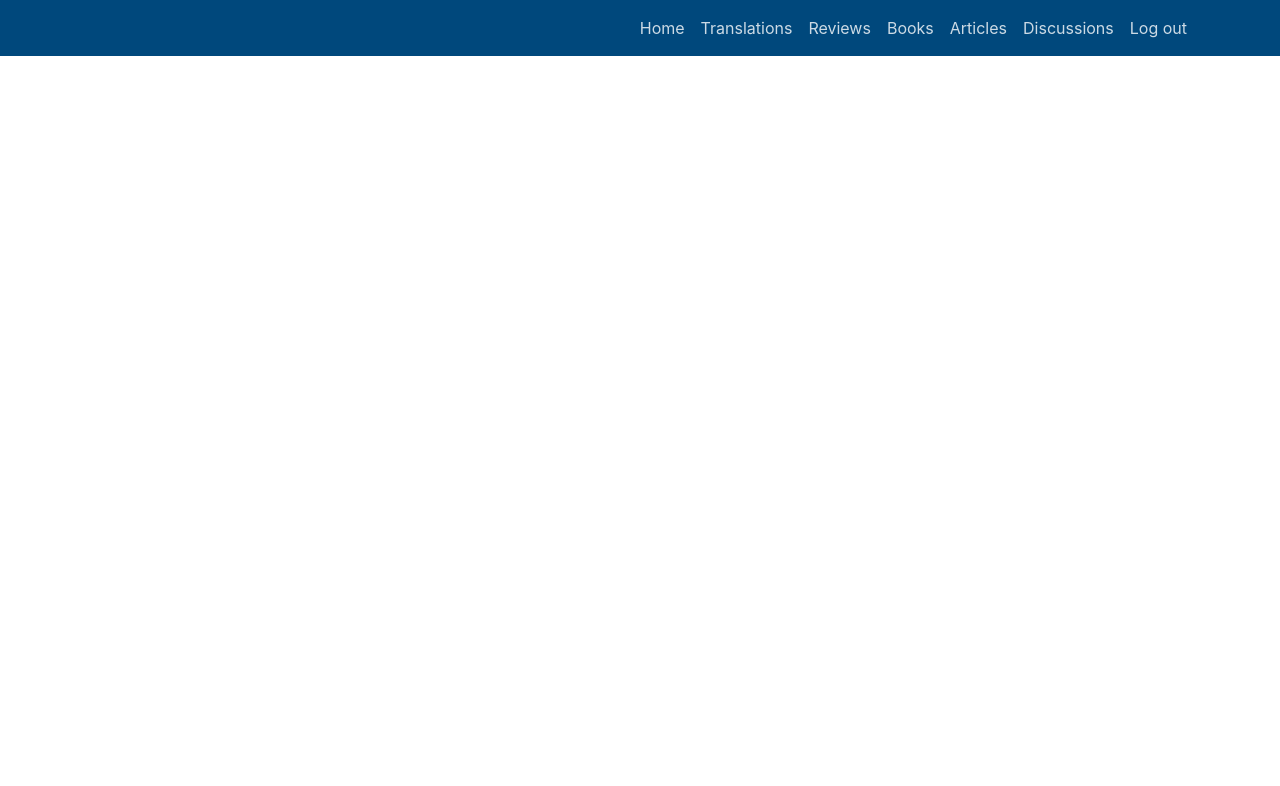
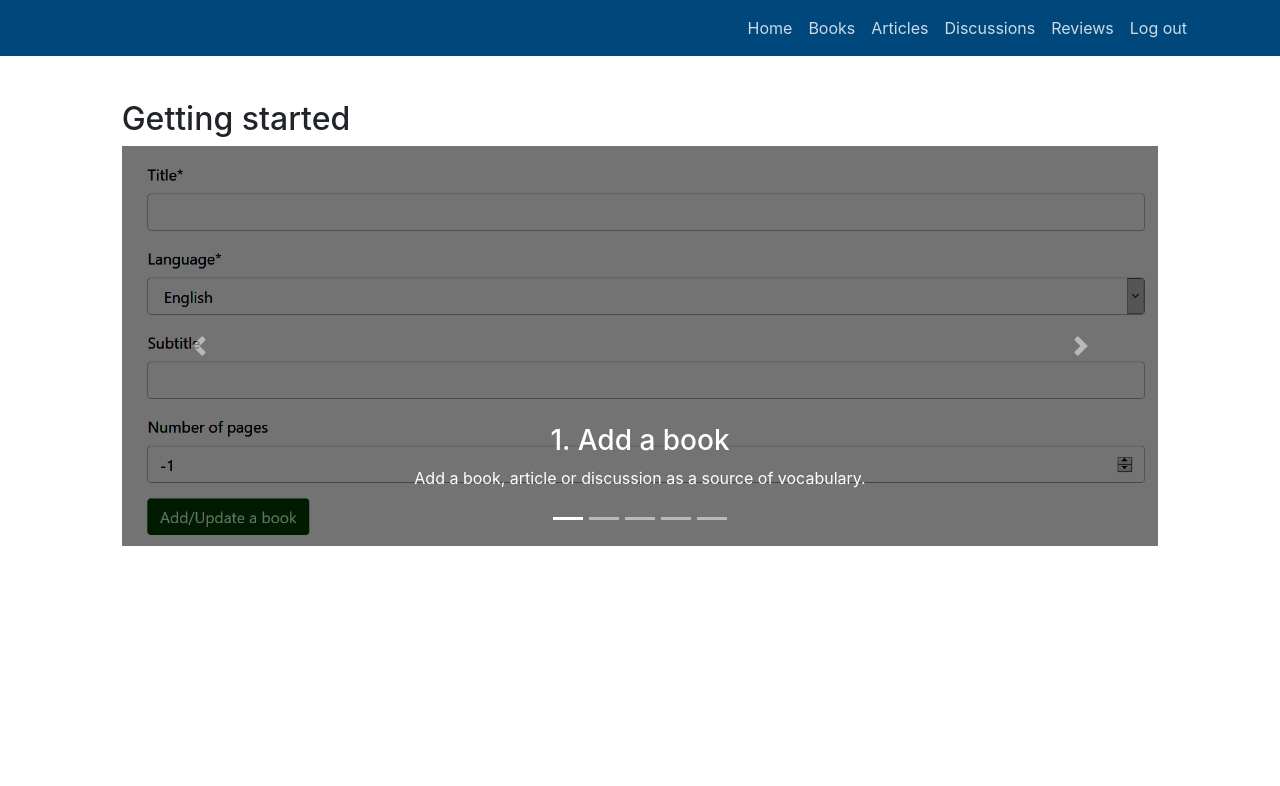
Before and after one commit to samuelp37/vocabulary-learning, a Django app: page /public/member/ in a window 1280 px wide. Shown: the top 786 px of the page. Run offline with Django 3.2, Linux system fonts and the light colour scheme; the visitor is signed in with stand-in values (Sample User, id 1); some libraries are stand-ins or nearby versions.

Commit message:
Adding a little introduction for usage. Dashboard functionality to integrate later

```diff
--- a/dictionary/forms.py
+++ b/dictionary/forms.py
@@ -86,7 +86,7 @@ class TopicForm(ModelForm):
 
 ORDERING_POLICY = (
     ('random', 'Random'),
-    ('LRU', 'Least Recently used'),
+    ('LRU', 'Least Recently used (Not implemented yet)'),
 )
 
 class QuizzForm(ModelForm):
--- a/dictionary/templates/dictionary/base_global.html
+++ b/dictionary/templates/dictionary/base_global.html
@@ -13,6 +13,10 @@
   {% load static %}
   <link href="{% static 'dictionary/dictionary/vendor/bootstrap/css/bootstrap.min.css' %}" rel="stylesheet">
   <link href="{% static 'dictionary/dictionary/css/custom.css' %}" rel="stylesheet">
+
+  <script src="https://ajax.googleapis.com/ajax/libs/jquery/3.5.1/jquery.min.js"></script>
+  <script src="https://cdnjs.cloudflare.com/ajax/libs/popper.js/1.16.0/umd/popper.min.js"></script>
+  <script src="https://maxcdn.bootstrapcdn.com/bootstrap/4.5.0/js/bootstrap.min.js"></script>
 
   <!-- icons -->
   <script src="https://kit.fontawesome.com/66535dc365.js"></script>
@@ -31,12 +35,6 @@
 		  <li class="nav-item">
             <a class="nav-link link1" href="{% url 'home_member' %}">Home</a>
           </li>
-          <li class="nav-item">
-            <a class="nav-link link1" href="{% url 'list_translations' %}">Translations</a>
-          </li>
-		  <li class="nav-item">
-            <a class="nav-link link1" href="{% url 'list_reviews' %}">Reviews</a>
-          </li>
 		  <li class="nav-item">
             <a class="nav-link link1" href="{% url 'list_book' %}">Books</a>
           </li>
@@ -45,6 +43,9 @@
           </li>
 		  <li class="nav-item">
             <a class="nav-link link1" href="{% url 'list_discussion' %}">Discussions</a>
+          </li>
+		  <li class="nav-item">
+            <a class="nav-link link1" href="{% url 'list_reviews' %}">Reviews</a>
           </li>
 		  <li class="nav-item">
             <a class="nav-link link1" href="{% url 'logout' %}">Log out</a>
--- a/dictionary/templates/dictionary/home_member.html
+++ b/dictionary/templates/dictionary/home_member.html
@@ -1,6 +1,98 @@
 {% extends 'dictionary/base_global.html' %}
 
 {% block body %}
+{% load static %}
 
+<h2>Getting started</h2>
 
+<div id="getting-started" class="carousel slide" data-ride="carousel">
+
+  <!-- Indicators -->
+  <ul class="carousel-indicators">
+	<li data-target="#getting-started" data-slide-to="0" class="active"></li>
+	<li data-target="#getting-started" data-slide-to="1"></li>
+	<li data-target="#getting-started" data-slide-to="2"></li>
+	<li data-target="#getting-started" data-slide-to="3"></li>
+	<li data-target="#getting-started" data-slide-to="4"></li>
+  </ul>
+
+  <!-- The slideshow -->
+  <div class="carousel-inner">
+	<div class="carousel-item active">
+	  <img src='{% static "dictionary/dictionary/images/add_book.png" %}' alt="Add a book">
+	  <div class="carousel-caption">
+		<h3>1. Add a book</h3>
+		<p>Add a book, article or discussion as a source of vocabulary.</p>
+	  </div>
+	</div>
+	<div class="carousel-item">
+	  <img src='{% static "dictionary/dictionary/images/book_list.png" %}' alt="List the books">
+	  <div class="carousel-caption">
+		<h3>2. Select the book</h3>
+		<p>Select the book or any vocabulary source.</p>
+	  </div>
+	</div>
+	<div class="carousel-item">
+	  <img src='{% static "dictionary/dictionary/images/add_word.png" %}' alt="Add a word">
+	  <div class="carousel-caption">
+		<h3>3. Add a word you want to translate</h3>
+		<p>Click on "Add a word".</p>
+	  </div>
+	</div>
+	<div class="carousel-item">
+	  <img src='{% static "dictionary/dictionary/images/word_translate.png" %}' alt="Adding a translation">
+	  <div class="carousel-caption">
+		<h3>4. Add a translation (name, verb, article, expression)</h3>
+		<p>The different type of words can be combined. Example : associate an article with an example of usage (expression).</p>
+	  </div>
+	</div>
+	<div class="carousel-item">
+	  <img src='{% static "dictionary/dictionary/images/quizz.png" %}' alt="Test your knowledge">
+	  <div class="carousel-caption">
+		<h3>5. Click on reviews and take a quizz</h3>
+		<p>Take a quizz to test your knowledge on the words you have entered.</p>
+	  </div>
+	</div>
+  </div>
+
+  <!-- Left and right controls -->
+  <a class="carousel-control-prev" href="#getting-started" data-slide="prev">
+	<span class="carousel-control-prev-icon"></span>
+  </a>
+  <a class="carousel-control-next" href="#getting-started" data-slide="next">
+	<span class="carousel-control-next-icon"></span>
+  </a>
+
+</div>
+<!--
+<br>
+<h2>My statistics (Not available yet)</h2>
+<br>
+<div class="row">
+	<div class="col-md-6">
+		<div class="card text-center ">
+		  <div class="card-header">
+			Activity of the last days
+		  </div>
+		  <div class="card-body">
+			<div>
+				{{ graph|safe }}
+			</div>
+		  </div>
+		</div>
+	</div>
+	<div class="col-md-6">
+		<div class="card text-center ">
+		  <div class="card-header">
+			Activity of the last days
+		  </div>
+		  <div class="card-body">
+			<div>
+				{{ graphb|safe }}
+			</div>
+		  </div>
+		</div>
+	</div>
+</div>
+-->
 {% endblock %}
--- a/dictionary/views.py
+++ b/dictionary/views.py
@@ -17,6 +17,8 @@ from django.db.models import Q
 
 from .views_common import *
 import datetime
+import plotly.offline as opy
+import plotly.graph_objs as go
 
 class HomeNoMemberView(TemplateView):
 
@@ -25,6 +27,35 @@ class HomeNoMemberView(TemplateView):
 class HomeMemberView(LoginRequiredMixin,TemplateView):
 
     template_name = 'dictionary/home_member.html'
+
+    def get_context_data(self, **kwargs):
+        context = super(HomeMemberView, self).get_context_data(**kwargs)
+
+        x = [-2,0,4,6,7]
+        y = [q**2-q+3 for q in x]
+        trace1 = go.Scatter(x=x, y=y, marker={'color': 'red', 'symbol': 104, 'size': 10},
+                            mode="lines",  name='1st Trace')
+
+        data=go.Data([trace1])
+        layout=go.Layout(title="", xaxis={'title':'Last 7 days'}, yaxis={'title':'Number of words reviewed'},margin={'l':10,'r':10,'t':10,'b':10},height=200)
+        figure=go.Figure(data=data,layout=layout)
+        div = opy.plot(figure, auto_open=False, output_type='div')
+
+        context['graph'] = div
+
+        x = [-2,0,4,6,7]
+        y = [q**2-q+3 for q in x]
+        trace1 = go.Scatter(x=x, y=y, marker={'color': 'red', 'symbol': 104, 'size': 10},
+                            mode="lines",  name='1st Trace')
+
+        data=go.Data([trace1])
+        layout=go.Layout(title="", xaxis={'title':'Last 7 days'}, yaxis={'title':'Number of words reviewed'},margin={'l':10,'r':10,'t':10,'b':10},height=200)
+        figure=go.Figure(data=data,layout=layout)
+        div = opy.plot(figure, auto_open=False, output_type='div')
+
+        context['graphb'] = div
+
+        return context
 
 class WordAutocompleteView(LoginRequiredMixin,View,AutoCompletionNestedField):
 
@@ -477,3 +508,5 @@ class DeleteReviewView(LoginRequiredMixin,AuthorizeAccessDetailView,DeleteView):
 
     def get_success_url(self):
         return reverse('list_reviews')
+
+#
--- a/requirements.txt
+++ b/requirements.txt
@@ -6,3 +6,4 @@ whitenoise
 django-heroku
 django-crispy-forms
 factory-boy
+plotly
```
Also changed, not shown: static/dictionary/dictionary/images/add_book.png (added), static/dictionary/dictionary/images/add_word.png (added), static/dictionary/dictionary/images/book_list.png (added), static/dictionary/dictionary/images/quizz.png (added), static/dictionary/dictionary/images/word_translate.png (added).
